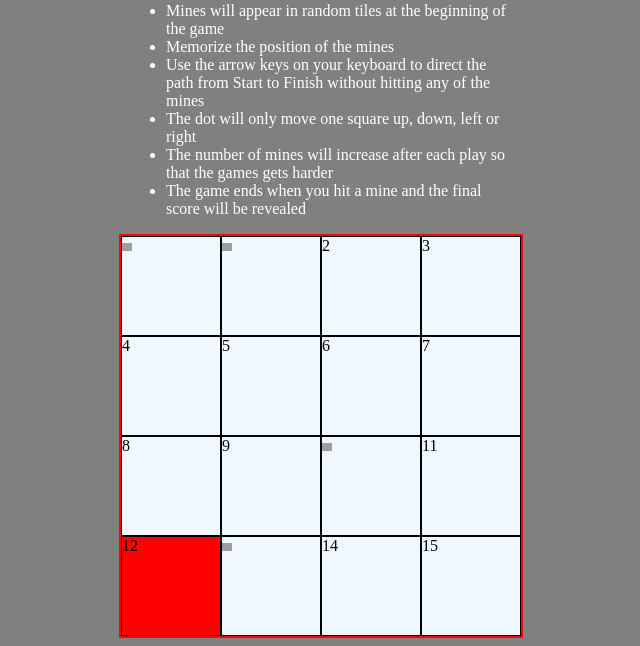
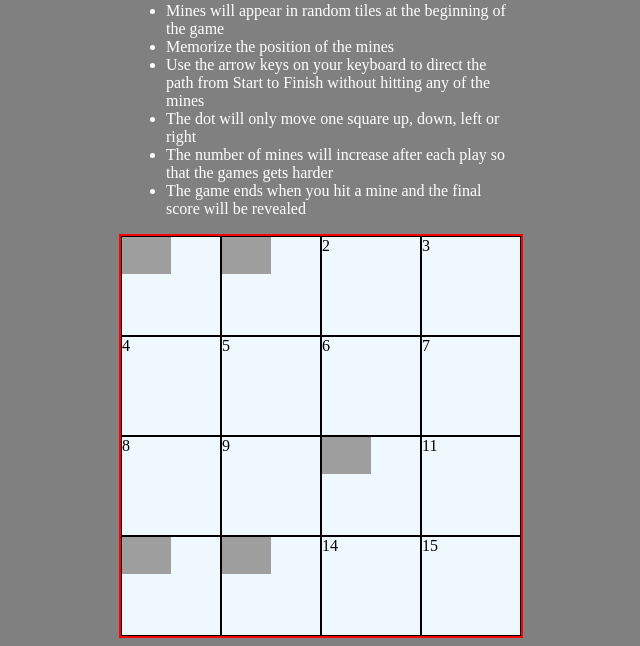
Before and after one commit to trcywu/memory-mines, a PHP site: page / in a window 1280 px wide. Shown: the part 178-824 px from the top of the page, without its empty margins (319-959 px from the left). Run offline with PHP 8.4, Linux system fonts and the light colour scheme; grey boxes are pictures that could not be loaded.

Commit message:
Changed the start square from css to insert html of blue ball

```diff
--- a/css/style.css
+++ b/css/style.css
@@ -55,9 +55,5 @@ h2 {
 }
 
 .mines img {
-  width: 10%;
-}
-
-#x0y0 img {
   width: 50%;
 }
--- a/js/app.js
+++ b/js/app.js
@@ -5,16 +5,6 @@
 // create winning combination, which is to select square on all four sides of existing square ONLY, then avoiding the mines, go from start to finish
 //Steps
 //for the first game, click 'Play Game' and the mines will randomly be placed on the grid
-
-var playGame
-var Grid
-var score
-var highestScore
-var mine = '<img src = "http://logic.stanford.edu/intrologic/images/mine.png">'
-var player = '<img src = "http://downloadicons.net/sites/default/files/blue-circle-button-icon-32722.png">'
-var randomInt = function(min,max){
-  return Math.floor(Math.random()*(max-min))+min
-}
 
 //  $('li.mines').html(mine);
 //  $('li.x0y0').html(player);
@@ -40,6 +30,18 @@ var randomInt = function(min,max){
 //  console.log(dangerMine)
 
 //  $(this).addClass("mine")
+
+
+var playGame
+var Grid
+var score
+var highestScore
+var mine = '<img src = "http://logic.stanford.edu/intrologic/images/mine.png">'
+var player = '<img src = "http://downloadicons.net/sites/default/files/blue-circle-button-icon-32722.png">'
+var randomInt = function(min,max){
+  return Math.floor(Math.random()*(max-min))+min
+}
+
 
 $(function(){
   gridBuilder();
@@ -95,8 +97,10 @@ function dropMines(numberOfMines){
 }
 
 function setupPlayer(){
-  $($(".grid li")[start]).css("background", "red");
+  $($(".grid li")[start]).html(player);
 }
+
+classAdd
 
 function bindArrowEvents(){
 
```
Also changed, not shown: home.html (+5 -5 lines).
